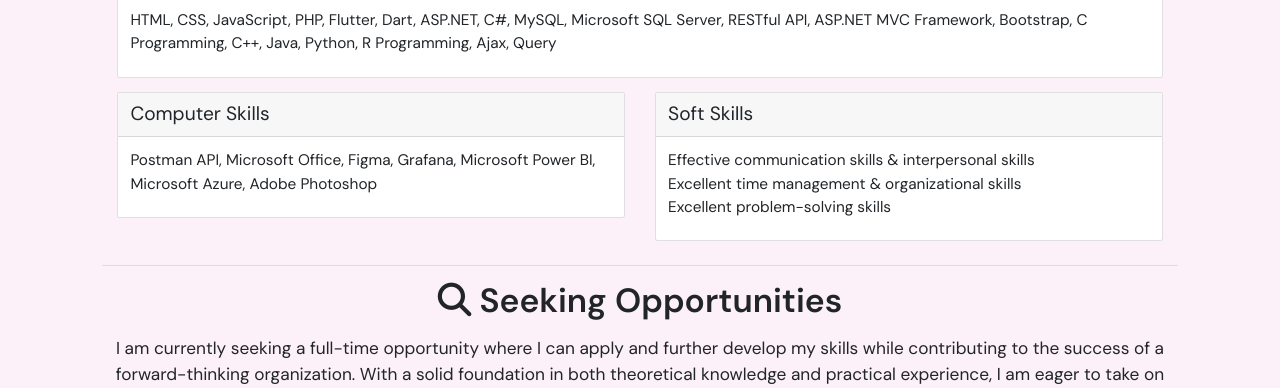
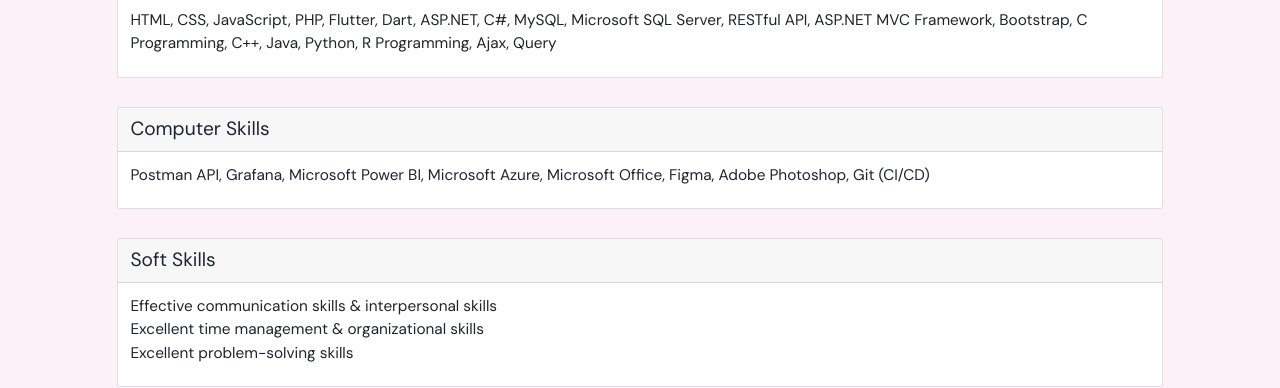
Before and after one commit to serenaekee/serenaekeeportfolio, a plain HTML site: page about.html in a window 1280 px wide. Shown: the part 566-954 px from the top of the page. Drawn offline with nearby package versions, Linux system fonts and the light colour scheme; a web font is replaced by a local one.

Commit message:
Update about.html

```diff
--- a/about.html
+++ b/about.html
@@ -46,22 +46,24 @@
                         </div>
                     </div>
                 </div>
-                <br>
+                <br><br>
                 <div class="row">
-                    <div class="col-md-6">
+                    <div class="col-md-12">
                         <div class="computer_skills">
                             <div class="card">
                                 <div class="card-header">
                                     Computer Skills
                                 </div>
                                 <div class="card-body">
-                                    <p>Postman API, Microsoft Office, Figma, Grafana, Microsoft Power BI, Microsoft Azure, Adobe Photoshop </p>
+                                    <p>Postman API, Grafana, Microsoft Power BI, Microsoft Azure, Microsoft Office, Figma, Adobe Photoshop, Git (CI/CD) </p>
                                 </div>
                             </div>
                         </div>
                     </div>
-                    <br><br>
-                    <div class="col-md-6">
+                </div>
+                <br><br>
+                <div class="row">
+                    <div class="col-md-12">
                         <div class="soft_skills">
                             <div class="card">
                                 <div class="card-header">
```
